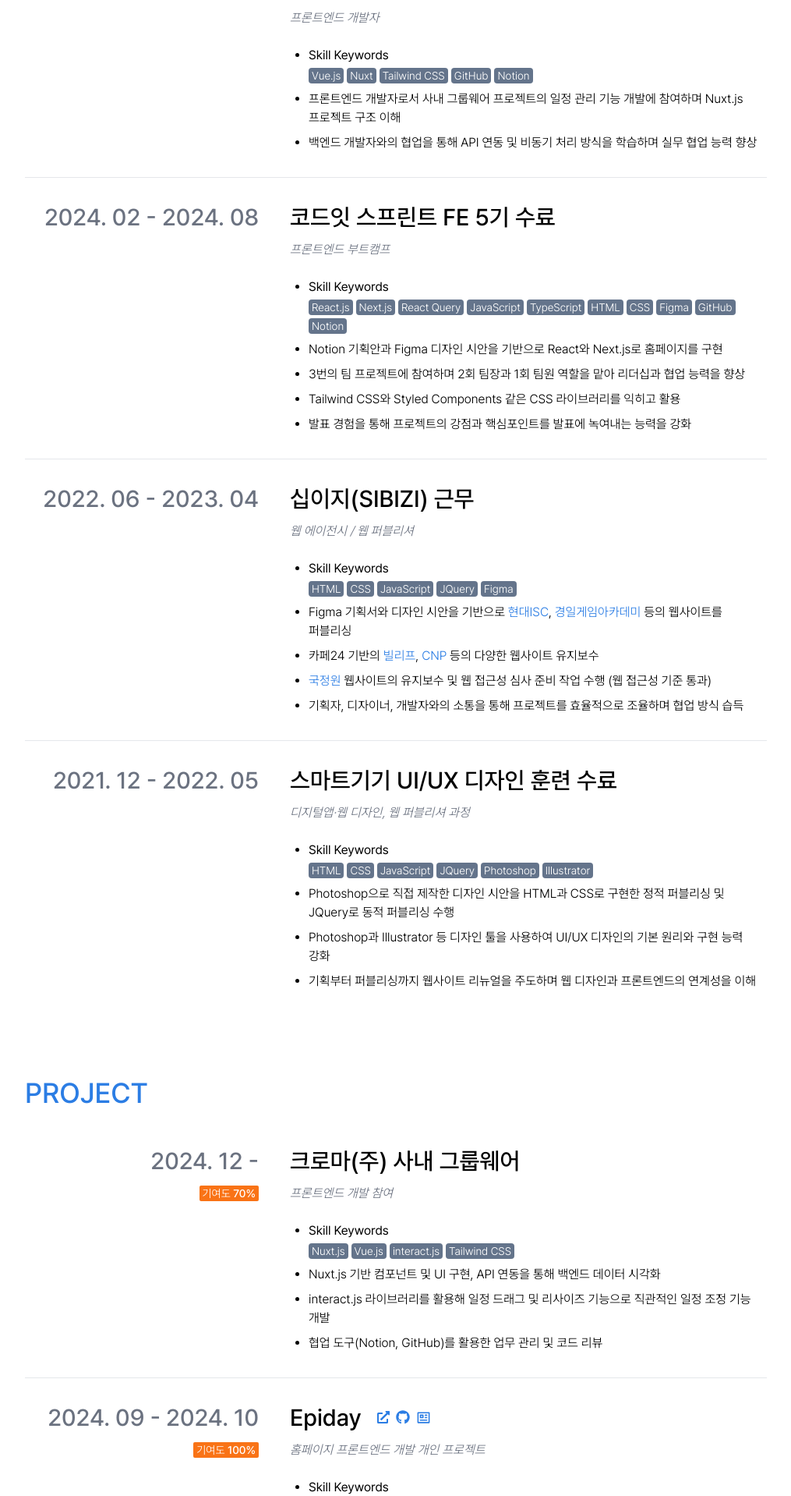
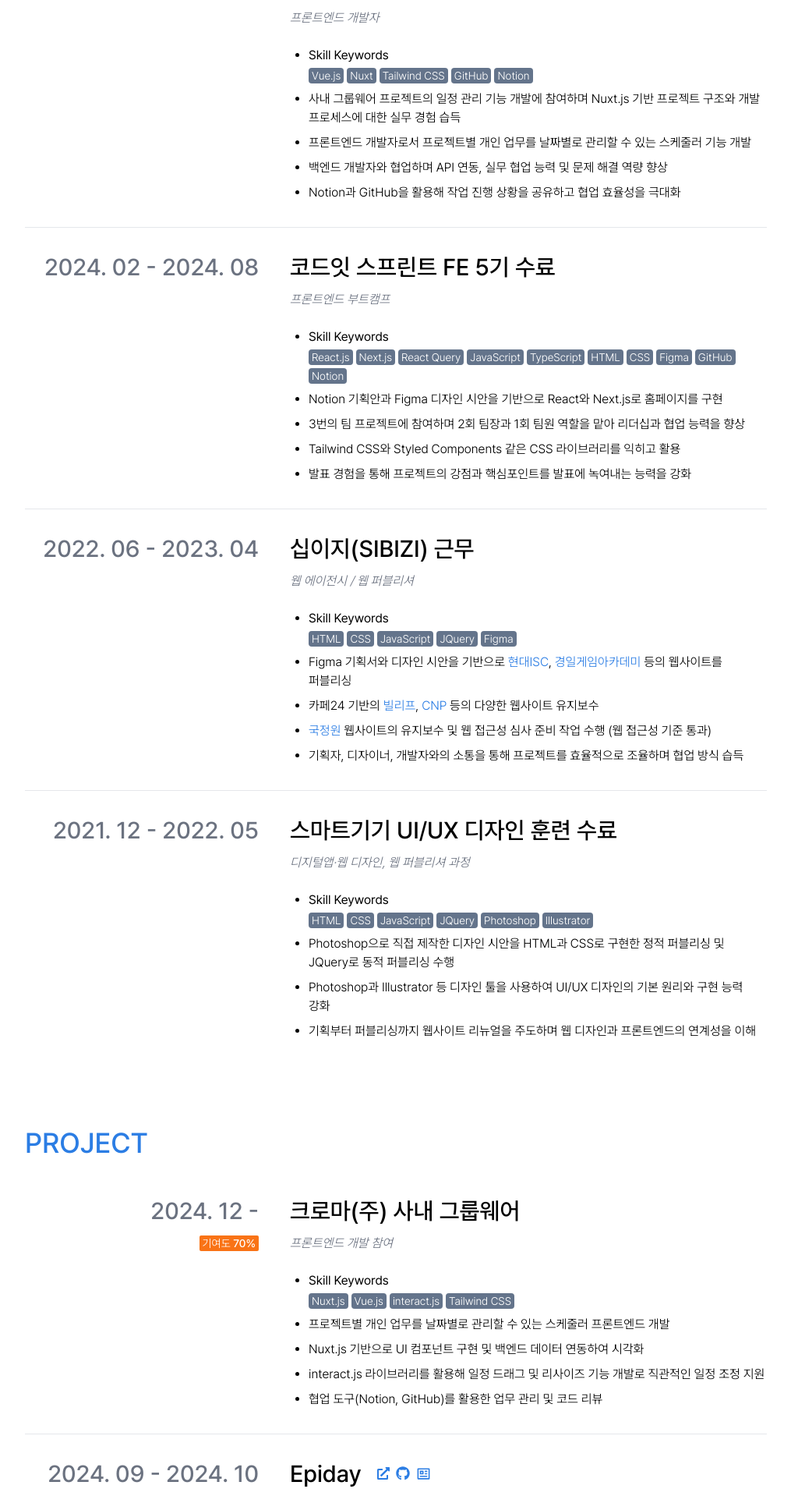
Before and after one commit to O-daeun/portfolio, a Next.js app: page /resume in a window 1280 px wide. Shown: the part 1969-3887 px from the top of the page at 78% size, without its empty margins (132-1147 px from the left). Built offline with nearby package versions, Linux system fonts and the light colour scheme.

Commit message:
refactor: 크로마 관련 내용 추가수정

```diff
--- a/components/pages/resume-page/experience-section.tsx
+++ b/components/pages/resume-page/experience-section.tsx
@@ -8,8 +8,10 @@ const EXPERIENCE_LIST = [
     period: '2024. 12 -',
     skillList: ['Vue.js', 'Nuxt', 'Tailwind CSS', 'GitHub', 'Notion'],
     contentsList: [
-      '프론트엔드 개발자로서 사내 그룹웨어 프로젝트의 일정 관리 기능 개발에 참여하며 Nuxt.js 프로젝트 구조 이해',
-      '백엔드 개발자와의 협업을 통해 API 연동 및 비동기 처리 방식을 학습하며 실무 협업 능력 향상',
+      '사내 그룹웨어 프로젝트의 일정 관리 기능 개발에 참여하며 Nuxt.js 기반 프로젝트 구조와 개발 프로세스에 대한 실무 경험 습득',
+      '프론트엔드 개발자로서 프로젝트별 개인 업무를 날짜별로 관리할 수 있는 스케줄러 기능 개발',
+      '백엔드 개발자와 협업하며 API 연동, 실무 협업 능력 및 문제 해결 역량 향상',
+      'Notion과 GitHub을 활용해 작업 진행 상황을 공유하고 협업 효율성을 극대화',
     ],
   },
   {
--- a/components/pages/resume-page/project-section.tsx
+++ b/components/pages/resume-page/project-section.tsx
@@ -12,8 +12,9 @@ const PROJECT_LIST = [
     contributionRate: 70,
     skillList: ['Nuxt.js', 'Vue.js', 'interact.js', 'Tailwind CSS'],
     contentsList: [
-      'Nuxt.js 기반 컴포넌트 및 UI 구현, API 연동을 통해 백엔드 데이터 시각화',
-      'interact.js 라이브러리를 활용해 일정 드래그 및 리사이즈 기능으로 직관적인 일정 조정 기능 개발',
+      '프로젝트별 개인 업무를 날짜별로 관리할 수 있는 스케줄러 프론트엔드 개발',
+      'Nuxt.js 기반으로 UI 컴포넌트 구현 및 백엔드 데이터 연동하여 시각화',
+      'interact.js 라이브러리를 활용해 일정 드래그 및 리사이즈 기능 개발로 직관적인 일정 조정 지원',
       '협업 도구(Notion, GitHub)를 활용한 업무 관리 및 코드 리뷰',
     ],
   },
```
